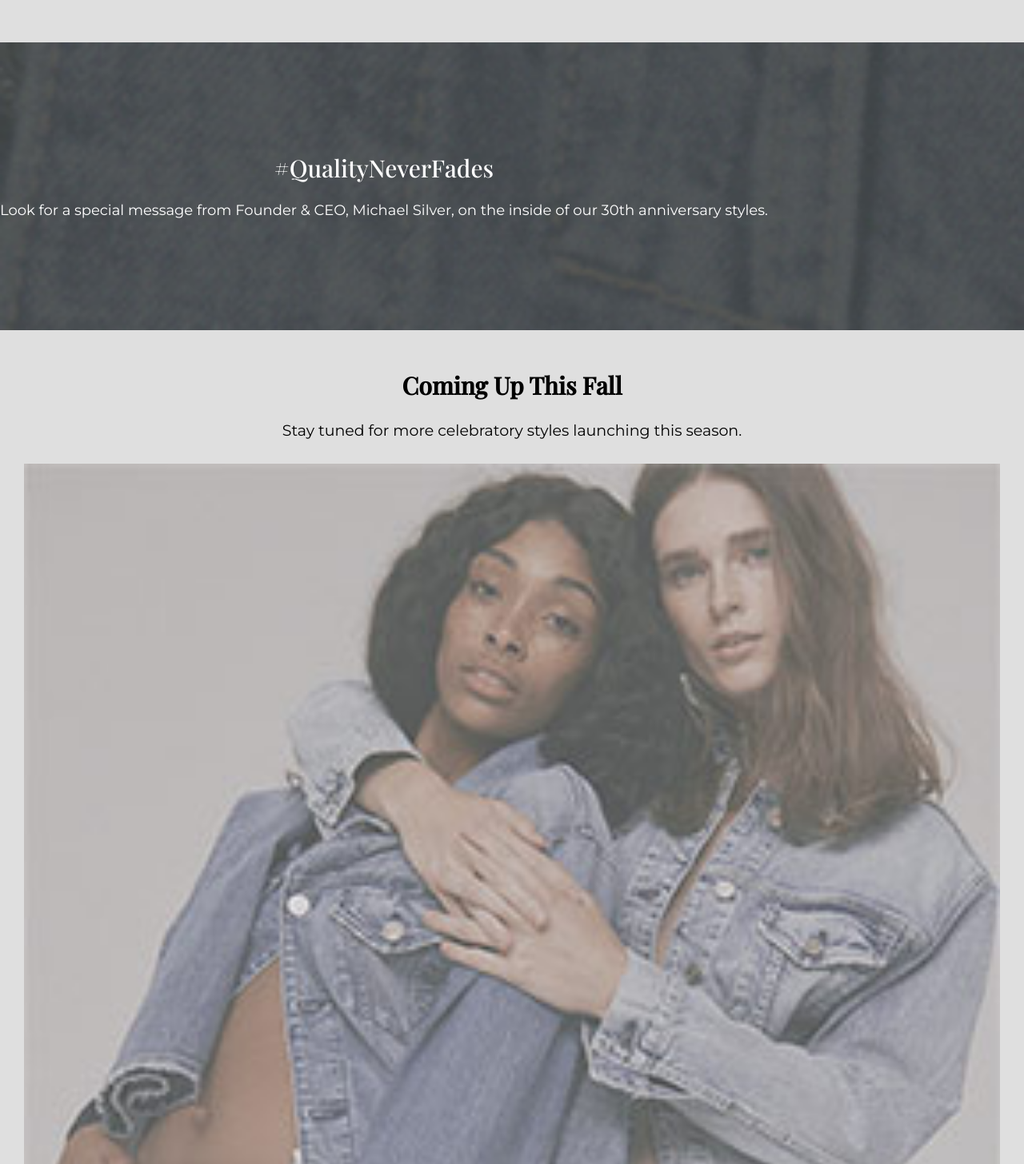
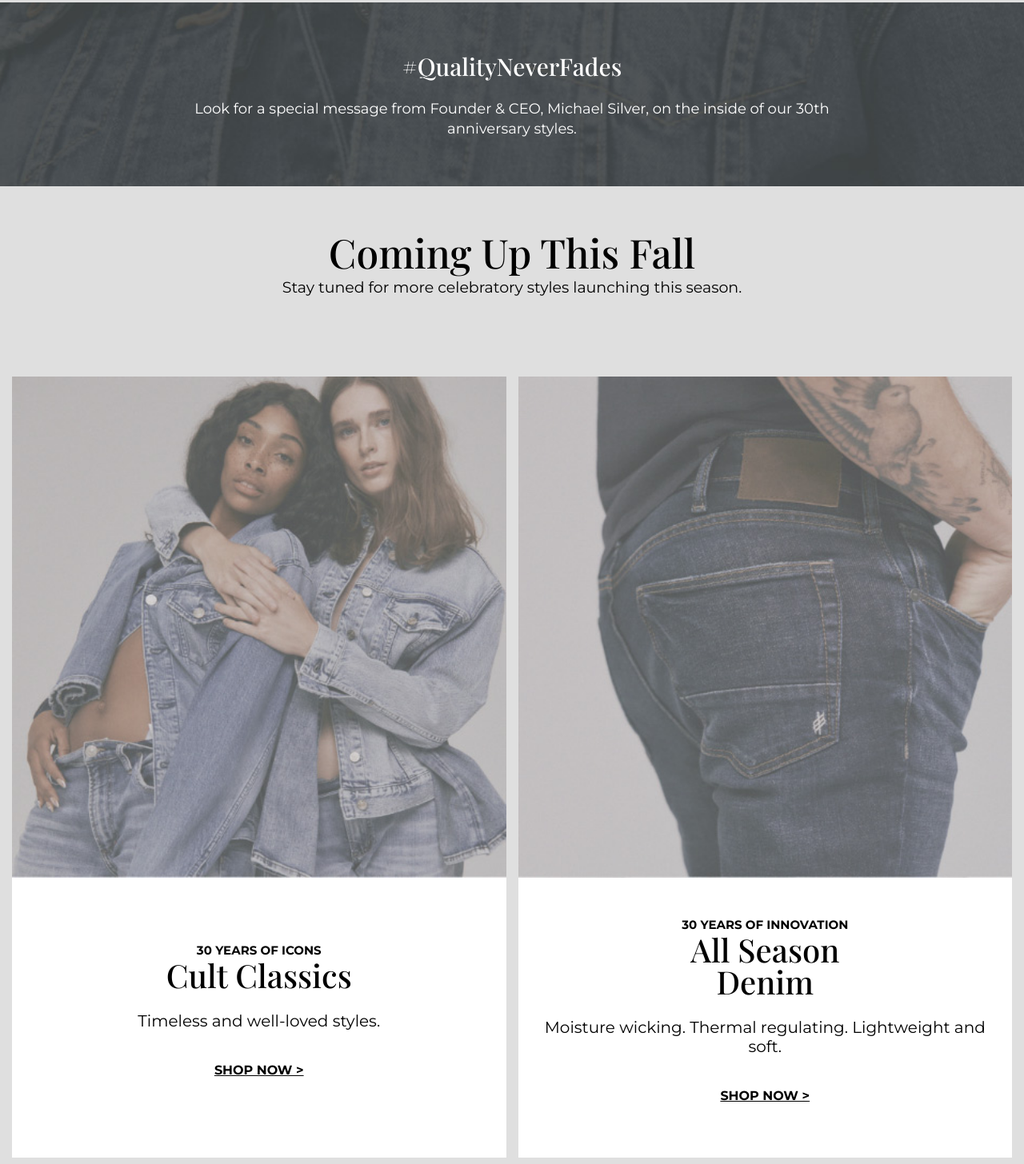
Before and after one commit to lawrence-valerio/take-home-assignment, a plain HTML site: page index.html in a window 1280 px wide. Shown: the part 1510-2966 px from the top of the page at 80% size. Drawn offline with nearby package versions, Linux system fonts and the light colour scheme; a web font is replaced by a local one.

Commit message:
Coming Up Secttion 976px done

```diff
--- a/index.html
+++ b/index.html
@@ -57,7 +57,8 @@
 
     <div class="cards-container">
       <div class="cultclassic-card">
-        <img src="images/325px/210803-cultclassics-live-mob.jpg" alt="">
+        <img class="img-325" src="images/325px/210803-cultclassics-live-mob.jpg" alt="">
+        <img class="img-976" src="images/976px/210803-cultclassics-live-tablet.jpg" alt="">
         <div class="card-content">
           <p class="card-headline">30 years of icons</p>
           <p class="card-sub-headline">Cult Classics</p>
@@ -67,10 +68,11 @@
       </div>
 
       <div class="allseason-card">
-        <img src="images//325px/210803-allseason-live-mob.jpg" alt="">
+        <img class="img-325" src="images/325px/210803-allseason-live-mob.jpg" alt="">
+        <img class="img-976" src="images/976px/210803-allseason-live-tablet.jpg" alt="">
         <div class="card-content">
           <p class="card-headline">30 years of innovation</p>
-          <p class="card-sub-headline">All Season Denim</p>
+          <p class="card-sub-headline">All Season<br>Denim</p>
           <p class="card-description">Moisture wicking. Thermal regulating. Lightweight and soft.</p>
           <a href="#" class="card-btn">Shop now ></a>
         </div>
--- a/styles.css
+++ b/styles.css
@@ -93,7 +93,7 @@ body {
 .quality-never-fades {
   background: url(images/325px/210803-thirtyyearsyoung-texturebanner-mob.jpg) no-repeat;
   background-size: cover;
-  min-height: 45vh;
+  min-height: 35rem;
   display: flex;
   align-items: center;
   color: #fff;
@@ -141,6 +141,10 @@ body {
 .card-content {
   background-color: #fff;
   padding: 2rem;
+  height: 28rem;
+  display: flex;
+  flex-direction: column;
+  justify-content: space-between;
 }
 
 .card-headline {
@@ -152,8 +156,8 @@ body {
 
 .card-sub-headline {
   font-family: var(--title-font);
-  font-size: 3rem;
-  margin-bottom: 2rem;
+  font-size: 3.8rem;
+  margin-bottom: 2.5rem;
   line-height: 1;
 }
 
@@ -163,10 +167,11 @@ body {
 }
 
 .card-btn {
-  font-size: 1.5rem;
+  font-size: 1.6rem;
   text-transform: uppercase;
   font-weight: bold;
   color: black;
+  margin-bottom: 2rem;
 }
 
 /* Founder Quote Section Starts */
@@ -231,4 +236,47 @@ body {
     position: relative;
     bottom: 10rem;
   }
+
+  /* Quality Never Fades 976px */
+  .quality-never-fades {
+    background: url("images/976px/210803-texturebanner-tablet.jpg") no-repeat;
+    background-size: cover;
+    min-height: 23rem;
+    margin-top: 0;
+  }
+
+  .quality-never-fades p {
+    padding: 1rem 20rem;
+  }
+
+  /* Coming Up Section 976px */
+  .coming-up {
+    margin-top: 5rem;
+  }
+
+  .coming-up-description .accent-title {
+    font-size: 5rem;
+    font-weight: normal;
+    padding-bottom: 0;
+  }
+
+  .cards-container {
+    margin-top: 10rem;
+    grid-template-columns: repeat(2, 1fr);
+    grid-gap: 1.5rem;
+    padding: 0 1.5rem;
+  }
+
+  .card-content {
+    justify-content: center;
+    height: 35rem;
+  }
+
+  .card-sub-headline {
+    font-size: 4rem;
+  }
+
+  .card-description {
+    font-size: 2rem;
+  }
 }
```
